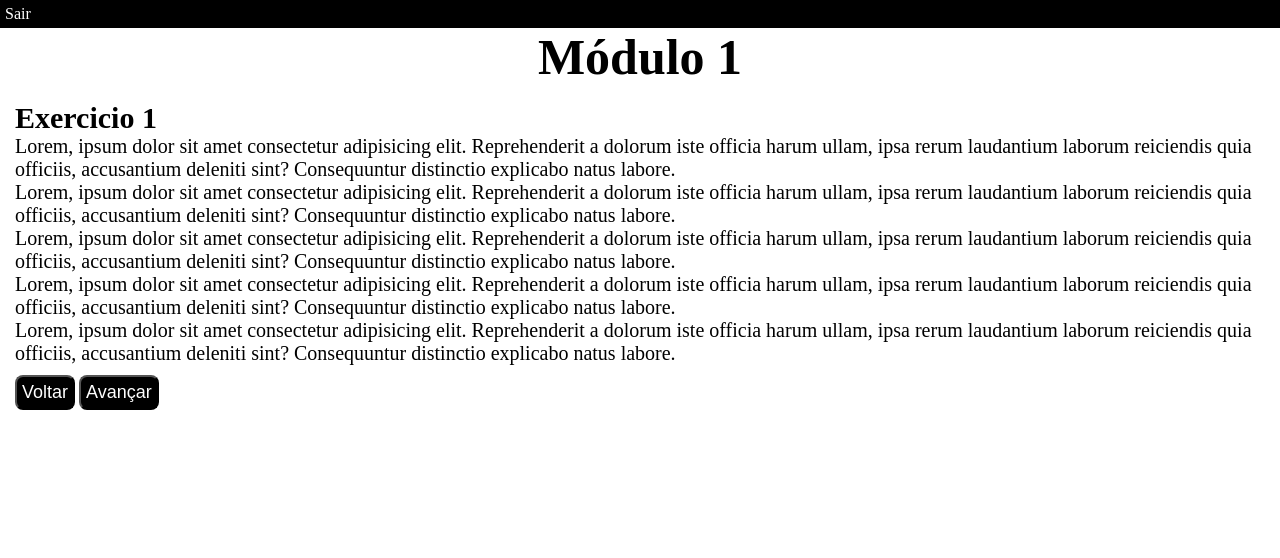
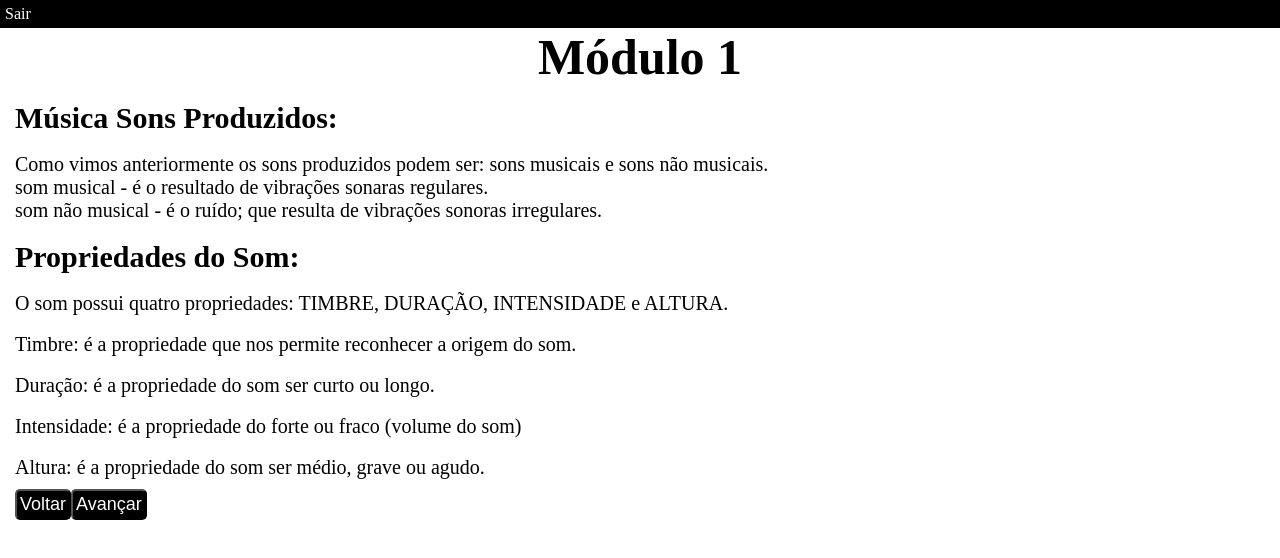
Before and after one commit to lucaslima0209/TCC-Estudo-Musical, a website: page pages/modulos/modulo-1.html in a window 1280 px wide. Both pictures are taken after a click on the button "Avançar". Drawn offline with Linux system fonts and the light colour scheme.

Commit message:
terminando módulo 1

```diff
--- a/css/modulos.css
+++ b/css/modulos.css
@@ -33,10 +33,17 @@ h1 {
 
 .avancarPagina,
 .voltarPagina {
-  padding: 5px;
-  margin-top: 10px;
   font-size: 18px;
   background-color: black;
   color: white;
-  border-radius: 8px;
+  border-radius: 5px;
+  padding: 3px;
+  margin-top: 10px;
 }
+
+.buttons {
+  display: flex;
+  flex-direction: row;
+  align-items: center;
+  width: 100%;
+}
--- a/pages/modulos/modulo-1.html
+++ b/pages/modulos/modulo-1.html
@@ -15,6 +15,7 @@
         <div class="conteudo">
         <div class="pag-1 atual">
           <h2>Contexto Histórico</h2>
+          </br>
           <p>
             A música existe como um produto cultural e sempre existiu, porque de
             acordo com as pesquisas científicas, desde que os humanos começaram
@@ -39,50 +40,59 @@
             culturais de uma nação ou nação. A música é uma linguagem local e
             global.
           </p>
+        </br>
+        <h3>Definição de Música:</h3>
+        </br>
+          <p>
+            A Música é considerada a arte do som.
+            A matéria-prima da música é o som. Afinal o que é som?  Som é tudo o que ouvimos.
+          </p>
+        </br>
+        <h3>Principais elementos da Música:</h3>
+        </br>
+          <p>A música possui três principais elementos:  RITMO, MELODIA  e HARMONIA.</p>
+        </br>
+         <p>Ritmo: é o elemento que se baseia na divisão ordenada do tempo, combinando sons curtos, longos e silêncio.</p>
+        </br>
+          <p>Melodia: é o elemento que movimenta os sons sucessivamente. Na pauta é representada de forma horizontal.</p>
+        </br>
+          <p>Harmonia: é  o elemento que movimenta os sons simultaneamente. Na pauta é representada de forma vertical.</p>
 
           <button class="avancarPagina" onclick="avancarPagina(1);">
           Avançar
           </button>
         </div>
       <div class="pag-2" hidden>
-          <h2>Exercicio 1</h2>
-          <p>
-            Lorem, ipsum dolor sit amet consectetur adipisicing elit.
-            Reprehenderit a dolorum iste officia harum ullam, ipsa rerum
-            laudantium laborum reiciendis quia officiis, accusantium deleniti
-            sint? Consequuntur distinctio explicabo natus labore.
-          </p>
-          <p>
-            Lorem, ipsum dolor sit amet consectetur adipisicing elit.
-            Reprehenderit a dolorum iste officia harum ullam, ipsa rerum
-            laudantium laborum reiciendis quia officiis, accusantium deleniti
-            sint? Consequuntur distinctio explicabo natus labore.
-          </p>
-          <p>
-            Lorem, ipsum dolor sit amet consectetur adipisicing elit.
-            Reprehenderit a dolorum iste officia harum ullam, ipsa rerum
-            laudantium laborum reiciendis quia officiis, accusantium deleniti
-            sint? Consequuntur distinctio explicabo natus labore.
-          </p>
-          <p>
-            Lorem, ipsum dolor sit amet consectetur adipisicing elit.
-            Reprehenderit a dolorum iste officia harum ullam, ipsa rerum
-            laudantium laborum reiciendis quia officiis, accusantium deleniti
-            sint? Consequuntur distinctio explicabo natus labore.
-          </p>
-          <p>
-            Lorem, ipsum dolor sit amet consectetur adipisicing elit.
-            Reprehenderit a dolorum iste officia harum ullam, ipsa rerum
-            laudantium laborum reiciendis quia officiis, accusantium deleniti
-            sint? Consequuntur distinctio explicabo natus labore.
-          </p>
-          <div>
+      <h2>Música Sons Produzidos:</h2>
+      </br>
+        <p>Como vimos anteriormente os sons produzidos podem ser: sons musicais e sons não musicais.</p>
+        <p>som musical - é o resultado de vibrações sonaras regulares.</p>
+        <p>som não musical - é o ruído; que resulta de vibrações sonoras irregulares.</p>
+      </br>
+      <h2>Propriedades do Som:</h2>
+      </br>
+      <p>O som possui quatro propriedades:  TIMBRE, DURAÇÃO, INTENSIDADE e ALTURA.</p>
+      </br>
+      <p>Timbre: é a propriedade que nos permite reconhecer a origem do som.</p>
+      </br>
+      <p>Duração: é a propriedade do som ser curto ou longo.</p>
+      </br>
+      <p>Intensidade: é a propriedade do forte ou fraco (volume do som)</p>
+      </br>
+      <p>Altura: é a propriedade do som ser médio, grave ou agudo.</p>
+
+
+
+      <div class="buttons">
       <button class="voltarPagina" onclick="voltarPagina(2);">
       Voltar
       </button>
       <button class="avancarPagina" onclick="avancarPagina(2);">
       Avançar
       </button>
+      <div class="pag-3" hidden>
+      <h2>Exercícios:</h2>
+
       </div>
       </div>
       </div>
```
Lines whose indentation alone changed are shown as unchanged.
